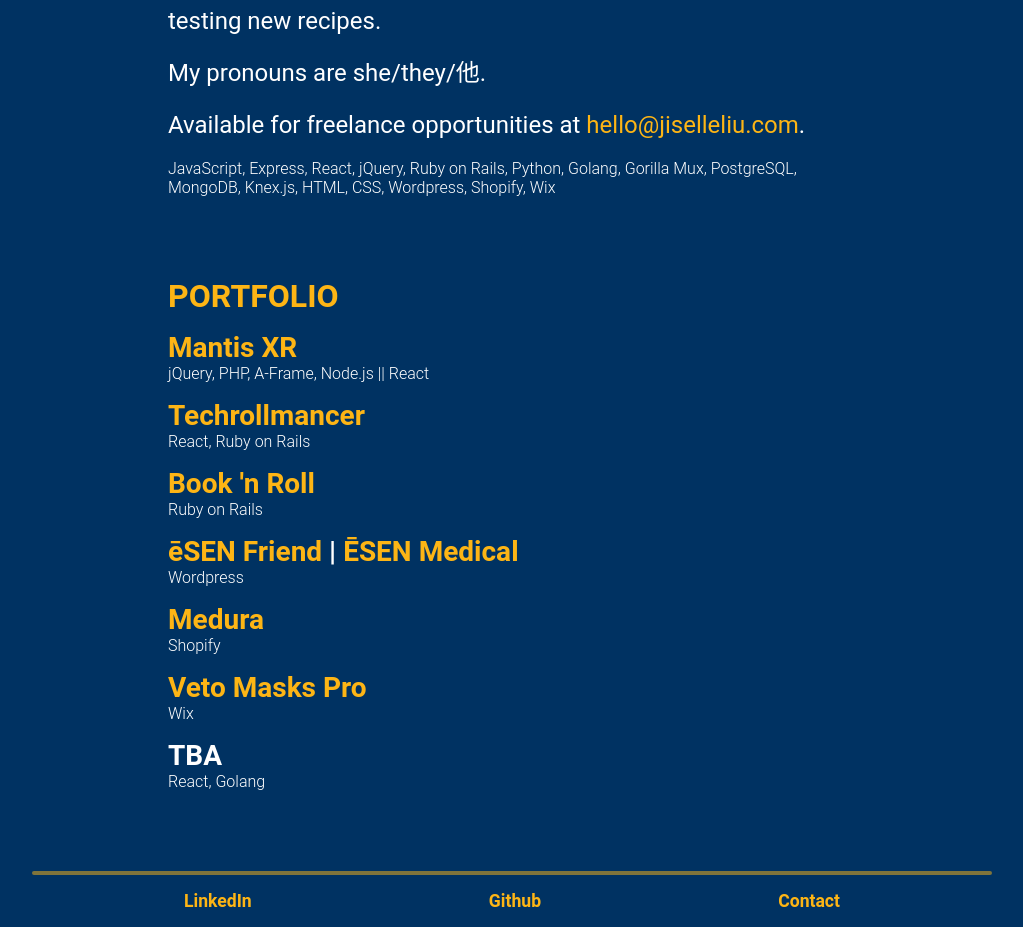
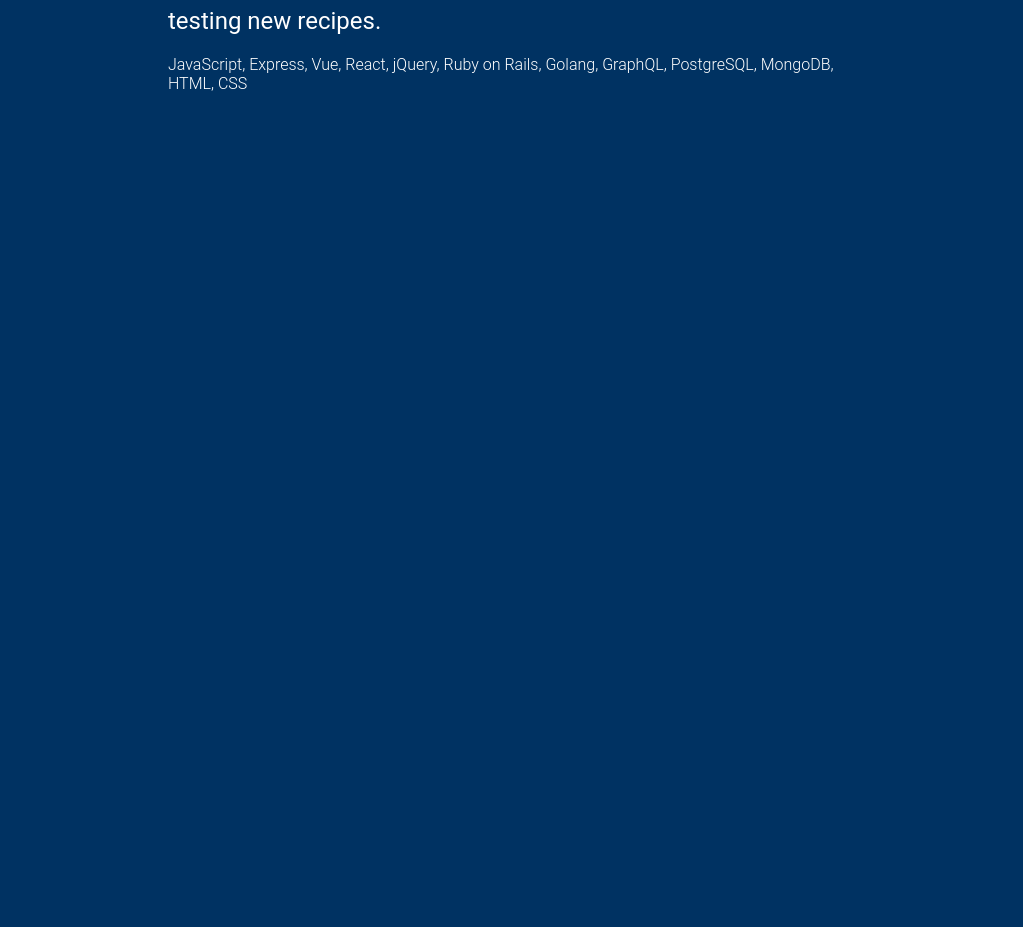
Before and after one commit to jiselle03/jiselle03.github.io, a React (Create React App) app: page / in a window 1280 px wide. Shown: the part 413-1340 px from the top of the page, without its empty margins (128-1151 px from the left). After the commit the page ends 800 px from the top, so only its background shows below. Built offline with nearby package versions, Linux system fonts and the light colour scheme; a web font is replaced by a local one.

Commit message:
Update bio

```diff
--- a/src/App.js
+++ b/src/App.js
@@ -21,7 +21,6 @@
               <Route exact path="/" component={WelcomePage}/>
             </Main>
           </Switch>
-          <Footer />
      </BrowserRouter>
     </ThemeProvider>
   );
--- a/src/components/Bio.js
+++ b/src/components/Bio.js
@@ -15,14 +15,8 @@
             <Text>
                 In my free time, I like playing around with web technologies and testing new recipes.
             </Text>
-            <Text>
-                My pronouns are she/they/他.
-            </Text>
-            <Text>
-                Available for freelance opportunities at <Hyperlink href="mailto:hello@jiselleliu.com">hello@jiselleliu.com</Hyperlink>.
-            </Text>
             <Text as="small">
-                JavaScript, Express, React, jQuery, Ruby on Rails, Python, Golang, Gorilla Mux, PostgreSQL, MongoDB, Knex.js, HTML, CSS, Wordpress, Shopify, Wix
+                JavaScript, Express, Vue, React, jQuery, Ruby on Rails, Golang, GraphQL, PostgreSQL, MongoDB, HTML, CSS
             </Text>
         </>
     );
--- a/src/pages/WelcomePage.js
+++ b/src/pages/WelcomePage.js
@@ -1,7 +1,6 @@
 import React from 'react';
 
 import Bio from '../components/Bio';
-import Portfolio from '../components/Portfolio';
 import { Section } from '../styles/Layout';
 
 const WelcomePage = () => {
@@ -10,10 +9,6 @@
             <Section>
                 <Bio />
             </Section>
-
-            <Section>
-                <Portfolio />
-            </Section>
         </>
     );
 };
```
